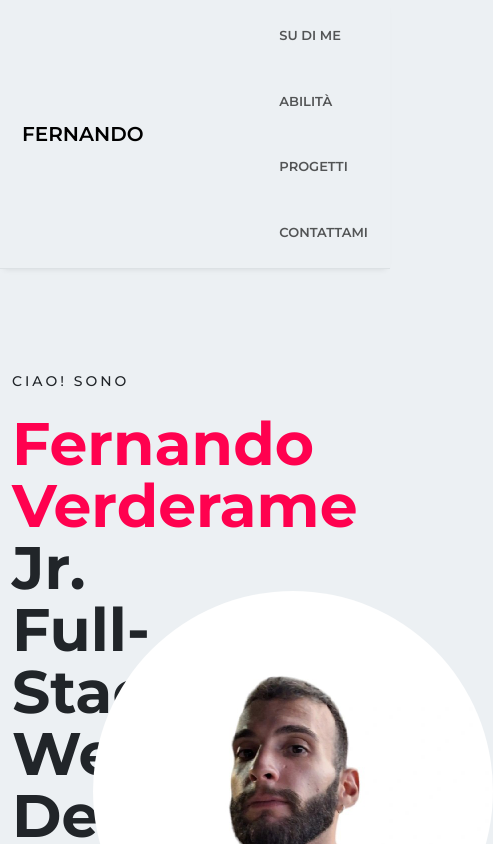
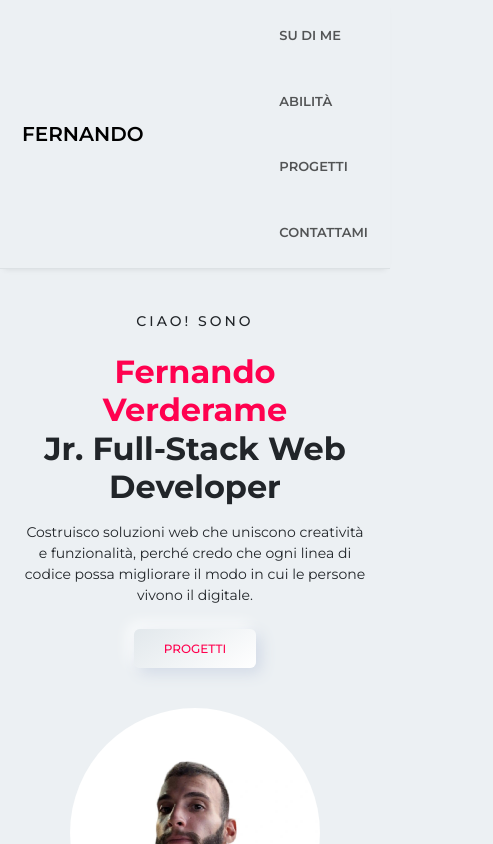
Before and after one commit to FernandoVerderame/react-portfolio, a React (Vite) app: page / in a window 390 px wide. Shown: the top 844 px of the page, 493 px wide, since content can reach past the window. Built offline with nearby package versions, Linux system fonts and the light colour scheme.

Commit message:
added responsive jumbotron

```diff
--- a/src/components/Jumbotron/Jumbotron.jsx
+++ b/src/components/Jumbotron/Jumbotron.jsx
@@ -7,8 +7,8 @@ const Jumbotron = () => {
         <>
             <section id={`${jumbotronStyle.jumbo}`}>
                 <div className="container">
-                    <div className="row">
-                        <div className="col-6">
+                    <div className="row g-5">
+                        <div className="col-lg-6">
                             <span className={`${jumbotronStyle.hello}`}>Ciao! Sono</span>
                             <h1 className={`${jumbotronStyle.title}`}><span>Fernando Verderame</span><br />Jr. Full-Stack Web Developer</h1>
                             <p className={`${jumbotronStyle.description}`}>Costruisco soluzioni web che uniscono creatività e funzionalità, perché credo che ogni linea di codice possa migliorare il modo in cui le persone vivono il digitale.</p>
@@ -20,7 +20,7 @@ const Jumbotron = () => {
                                 </div>
                             </div>
                         </div>
-                        <div className="col-6 d-flex justify-content-center align-items-center">
+                        <div className="col-lg-6 d-flex justify-content-center align-items-center">
                             <img
                                 src={imgPortfolio}
                                 alt="img-portfolio"
--- a/src/components/Jumbotron/Jumbotron.module.scss
+++ b/src/components/Jumbotron/Jumbotron.module.scss
@@ -50,4 +50,60 @@
         height: 400px;
         border-radius: 50%;
     }
+
+    // Media queries for responsiveness
+    @media (max-width: 768px) {
+        padding: 50px 20px;
+
+        .title {
+            font-size: 40px;
+            line-height: 1.2;
+        }
+
+        .description {
+            font-size: 14px;
+            line-height: 1.5;
+        }
+
+        .buttonGroup {
+
+            .button {
+                padding: 10px 25px;
+                font-size: 12px;
+            }
+        }
+
+        .img {
+            height: 300px;
+        }
+    }
+
+    @media (max-width: 576px) {
+        padding: 40px 10px;
+        text-align: center;
+
+        .title {
+            font-size: 32px;
+            margin-bottom: 15px;
+        }
+
+        .description {
+            font-size: 14px;
+            margin-bottom: 30px;
+        }
+
+        .buttonGroup {
+            flex-direction: column;
+
+            .button {
+                margin: 10px 0;
+                padding: 12px 30px;
+            }
+        }
+
+        .img {
+            height: 250px;
+            margin: 0 auto;
+        }
+    }
 }
```
